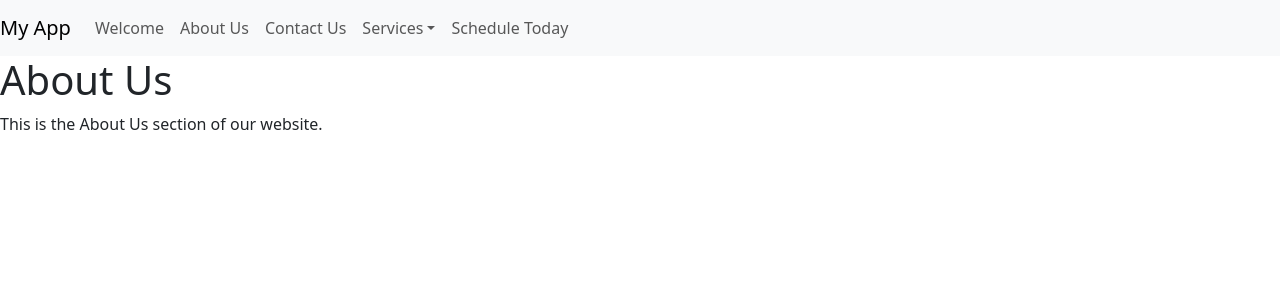
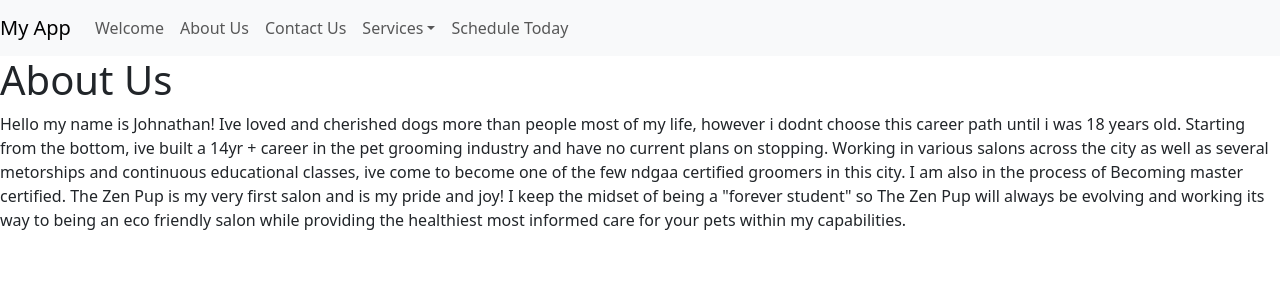
Before and after one commit to NikkiJWebDevOps/finalefinalefinale, a React (Create React App) app in the folder thefinale/: page /aboutus in a window 1280 px wide. Shown: the top 300 px of the page. Built offline with nearby package versions, Linux system fonts and the light colour scheme.

Commit message:
updating

```diff
--- a/thefinale/src/App.js
+++ b/thefinale/src/App.js
@@ -13,7 +13,7 @@
     <BrowserRouter>
       <Navbar />
       <Routes>
-        <Route path="/" element={<Welcome />} /> {/* Use 'element' instead of 'component' */}
+        <Route path="/" element={<Welcome />} />
         <Route path="/aboutus" element={<AboutUs />} />
         <Route path="/services" element={<Services />} />
         <Route path="/contactingus" element={<ContactingUs />} />
--- a/thefinale/src/Components/AboutUs.js
+++ b/thefinale/src/Components/AboutUs.js
@@ -4,7 +4,7 @@
   return (
     <div>
       <h1>About Us</h1>
-      <p>This is the About Us section of our website.</p>
+      <p>Hello my name is Johnathan! Ive loved and cherished dogs more than people most of my life, however  i dodnt choose this career path until i was 18 years old. Starting from the bottom, ive built a 14yr + career in the pet grooming industry and have no current plans on stopping. Working in various salons across the city as well as several metorships and continuous educational classes, ive come to become  one of the few ndgaa certified groomers in this city. I am also in the process of Becoming master certified. The Zen Pup is my very first salon and is my pride and joy! I keep the midset of being a "forever student" so The Zen Pup will always be evolving and working its way to being an eco friendly salon while providing the healthiest most informed care for your pets within my capabilities.</p>
       {/* Add more content as needed */}
     </div>
   );
```
